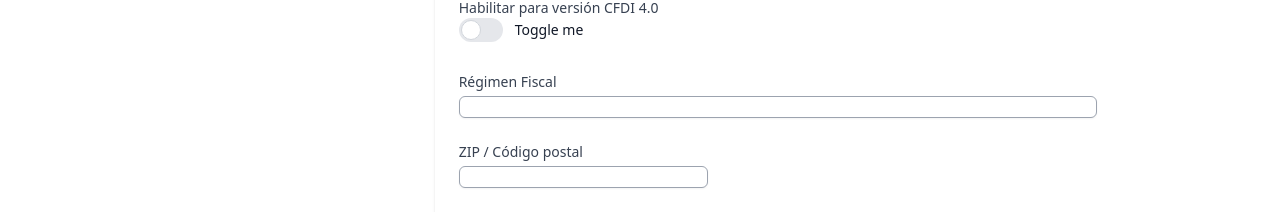
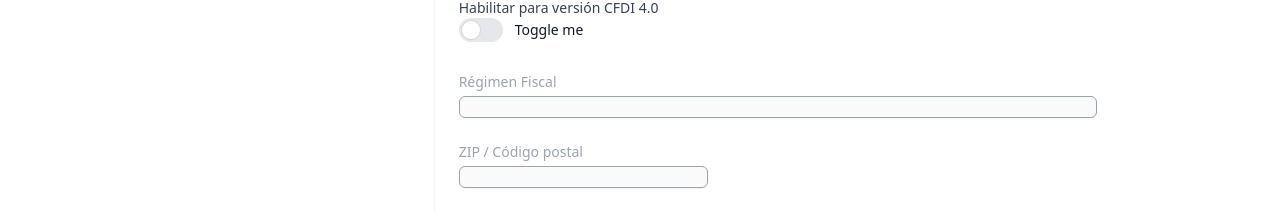
Before and after one commit to JI-Villalobos/luan-clients, a Next.js app: page /components/NewClientForm in a window 1280 px wide. Shown: the part 224-436 px from the top of the page. Built offline with nearby package versions, Linux system fonts and the light colour scheme.

Commit message:
update-- disable by default ver 4.0 fileds

```diff
--- a/pages/components/NewClientForm.tsx
+++ b/pages/components/NewClientForm.tsx
@@ -1,7 +1,9 @@
+import { useRouter } from "next/router"
 import React, { useState } from "react"
 import Spinner from "./Spinner"
 
 export default function NewClientForm() {
+	const router = useRouter()
 	const [requestStatus, setRequestStatus] = useState({
 		onError: false,
 		onSuccess: false,
@@ -21,7 +23,7 @@ export default function NewClientForm() {
 			onSuccess: false
 		})
 		try {
-			const body = { name, rfc, ver_4_0, sucursal, regime, cp}
+			const body = { name, rfc, ver_4_0, sucursal, regime, cp }
 			await fetch(`/api/create`, {
 				method: 'POST',
 				headers: { 'Content-Type': 'application/json' },
@@ -33,6 +35,7 @@ export default function NewClientForm() {
 					onLoading: false,
 					onSuccess: true
 				})
+				router.push('/')
 			})
 		} catch (error) {
 			setRequestStatus({
@@ -105,23 +108,37 @@ export default function NewClientForm() {
 											</label>
 										</div>
 										<div className="col-span-6">
-											<label className="block text-sm font-medium text-gray-700">Régimen Fiscal</label>
+											<label
+												className={
+													ver_4_0 ? 'block text-sm font-medium text-gray-700'
+														: 'block text-sm font-medium text-gray-400'
+												}
+											>Régimen Fiscal</label>
 											<input
 												type="text"
 												name="regimen"
 												id="regimen"
 												className="mt-1 text-center text-indigo-600 block w-4/5 rounded-md border border-gray-400 shadow-sm focus:border-indigo-500 focus:ring-indigo-500 sm:text-sm"
 												onChange={(e) => setRegime(e.target.value)}
+												disabled={!ver_4_0}
 											/>
 										</div>
 										<div className="col-span-6 sm:col-span-3 lg:col-span-2">
-											<label className="block text-sm font-medium text-gray-700">ZIP / Código postal</label>
+											<label
+												className={
+													ver_4_0 ? 'block text-sm font-medium text-gray-700'
+														: 'block text-sm font-medium text-gray-400'
+												}
+											>
+												ZIP / Código postal
+											</label>
 											<input
 												type="text"
 												name="postal-code"
 												id="postal-code"
 												className="mt-1 text-center text-indigo-600 block w-full rounded-md border  border-gray-400 shadow-sm focus:border-indigo-500 focus:ring-indigo-500 sm:text-sm"
 												onChange={(e) => setCP(e.target.value)}
+												disabled={!ver_4_0}
 											/>
 										</div>
 									</div>
```
